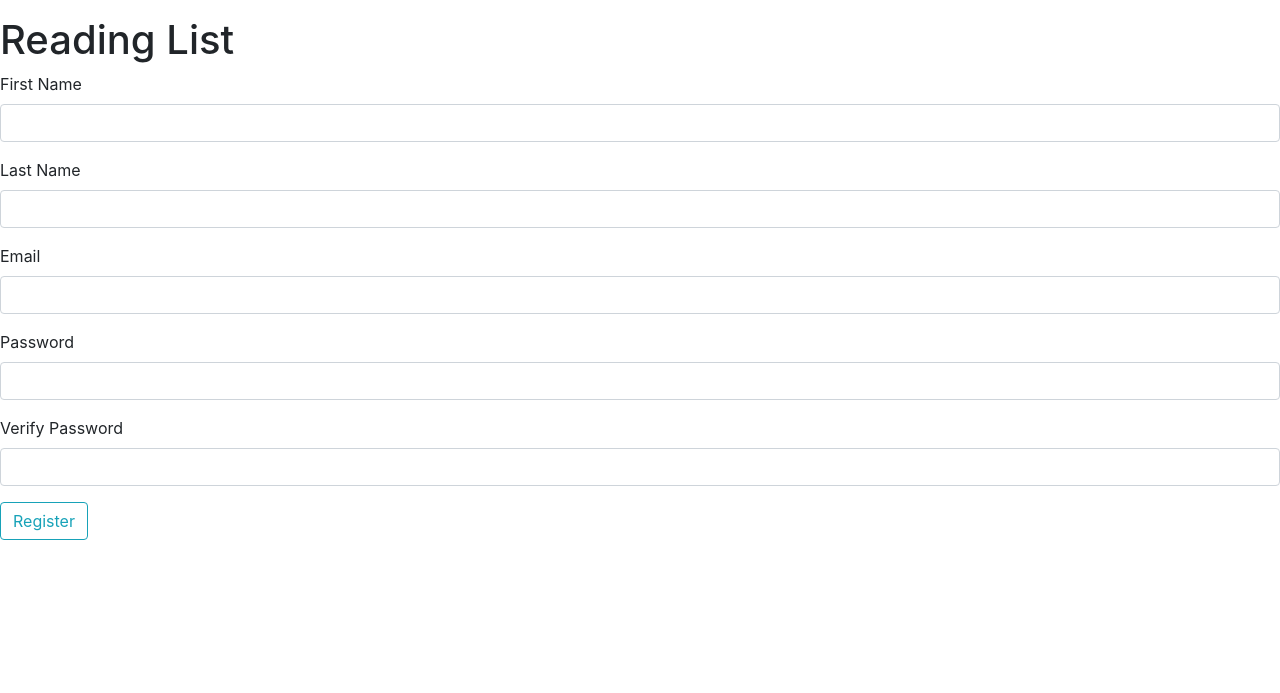
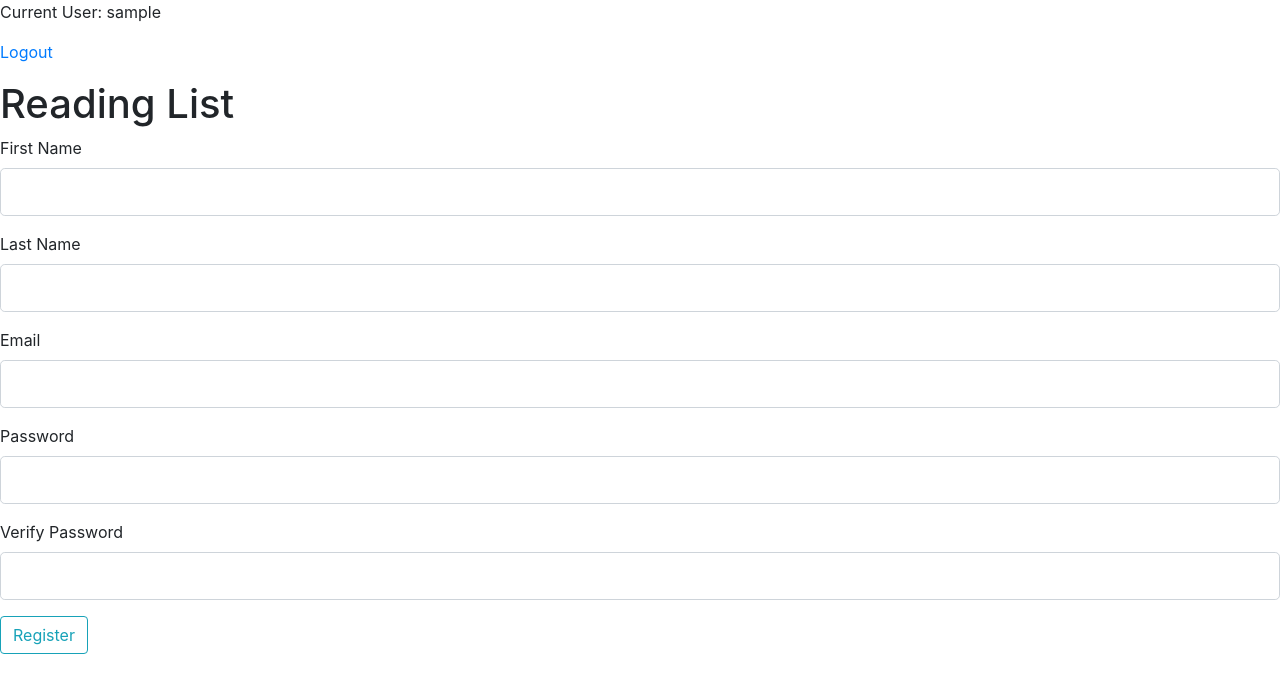
Before and after one commit to bearistotle/reading-list, a Flask app: template templates/register.html in a window 1280 px wide. Shown: the top 693 px of the page. Run offline with Flask 2, Linux system fonts and the light colour scheme; the template is opened without the code that fills it: values that come from a table or form of the project are taken from there, others are empty; the visitor is signed in with stand-in values (Sample User, id 1); some libraries are stand-ins or nearby versions.

Commit message:
Got log in, salting/hasing pws, registration (incl err display), and logout functioning.

```diff
--- a/forms.py
+++ b/forms.py
@@ -5,27 +5,30 @@ from wtforms.validators import InputRequired, Length, Email, EqualTo
 # TODO: Fix email validation on RegistrationForm
 
 class LoginForm(FlaskForm):
-    email = StringField('Email', validators=[InputRequired(message='Email is required.'),
-        Email(message='Not a valid email address.')])
-    password = StringField('Password', validators=[InputRequired(message='Password is required.')])
-    remember = BooleanField('Remember Me')
-    submit = SubmitField('Log In')
+    email = StringField("Email", validators=[InputRequired(),
+        Email(message="Not a valid email address.")])
+    password = PasswordField("Password", validators=[InputRequired()])
+    remember = BooleanField("Remember Me")
+    submit = SubmitField("Log In")
 
 class RegistrationForm(FlaskForm):
-    first_name = StringField('First Name', validators=[InputRequired(message='All fields are required.'), Length(min=3, max=20)])
-    last_name = StringField('Last Name', validators=[InputRequired(message='All fields are required.'), Length(min=3, max=40)])
-    email = StringField('Email', validators=[InputRequired(message='All fields are required.'),
-        Email(message='Not a valid email address.')])
-    password = PasswordField('Password', validators=[InputRequired(
-        message='All fields are required.'), Length(min=8, max=25,
-        message='Password must be between 8 and 25 characters.')])
-    confirm = PasswordField('Verify Password', validators=[InputRequired(
-        message='All fields are required.'), EqualTo('password',
-        message='Passwords don\'t match.')])
-    submit = SubmitField('Register')
+    first_name = StringField("First Name", validators=[InputRequired(),
+        Length(min=3, max=20)])
+    last_name = StringField("Last Name", validators=[InputRequired(),
+        Length(min=3, max=40)])
+    email = StringField("Email", validators=[InputRequired(),
+        Email(message="Not a valid email address.")])
+    password = PasswordField("Password", validators=[InputRequired(),
+        Length(min=8, max=25, message="""Password must be between 8 and 25
+            characters.""")])
+    confirm = PasswordField("Verify Password", validators=[InputRequired(),
+        EqualTo("password", message="Passwords don't match.")])
+    submit = SubmitField("Register")
 
 class AddBookForm(FlaskForm):
-    title = StringField('Title', validators=[InputRequired(), Length(min=3, max=150)])
-    author = StringField('Author (Last, First)', validators=[InputRequired(), Length(min=3, max=120)])
-    isbn = IntegerField('ISBN', validators=[Length(min=10, max=13)])
-    submit = SubmitField('Add Book')
+    title = StringField("Title", validators=[InputRequired(),
+        Length(min=3, max=150)])
+    author = StringField("Author (Last, First)", validators=[InputRequired(),
+        Length(min=3, max=120)])
+    isbn = IntegerField("ISBN", validators=[Length(min=10, max=13)])
+    submit = SubmitField("Add Book")
--- a/main.py
+++ b/main.py
@@ -7,86 +7,92 @@ from werkzeug import security
 from app import db, app
 from models import User, Book
 from forms import LoginForm, RegistrationForm
-
+from hashutils import check_pw_hash
 
 #routes: index, reading now, coming up, full list, settings (sub settings
 # options for weights, categories, priorities, ratios?), subscribable
 # reading lists, . . .
 
 
-@app.route('/', methods=['GET', 'POST'])
-@app.route('/home', methods=['GET', 'POST'])
+@app.route("/", methods=["GET", "POST"])
+@app.route("/home", methods=["GET", "POST"])
 def home():
-    email = session['user']
+    email = session["user"]
     user = User.query.filter_by(email=email).first()
     current_list = Book.query.filter_by(reader=user.id)
-    return render_template('home.html')
+    return render_template("home.html")
 
 @app.before_request
 def require_login():
-    if not ('user' in session or request.endpoint in ['login', 'register']):
-        return redirect('/login')
+    if not ("user" in session or request.endpoint in ["login", "register"]):
+        return redirect("/login")
 
-@app.route('/login', methods=['GET', 'POST'])
+@app.route("/login", methods=["GET", "POST"])
 def login():
     form = LoginForm()
-    if request.method == 'GET':
-        return render_template('login.html', title='Log In', form=form)
+    if request.method == "GET":
+        return render_template("login.html", title="Log In", form=form)
 
     else:
         email = form.email.data
         password = form.password.data
 
         if not User.query.filter_by(email=email):
-            flash('Invalid username or password.')
-            return render_template('login.html', title='Log In', form=form)
+            flash("Invalid username or password.")
+            return render_template("login.html", title="Log In", form=form)
 
         user = User.query.filter_by(email=email).first()
 
 
-        if not security.check_password_hash(user.hashed_pass, password):
-            flash('Invalid username or password.')
-            return render_template('login.html', title='Log In', form=form)
+        if not check_pw_hash(password, user.pw_hash):
+            flash("Invalid username or password.")
+            return render_template("login.html", title="Log In", form=form)
 
-        session['user'] = email
-        return redirect('/')
+        session["user"] = email
+        return redirect("/")
 
-@app.route('/register', methods=['GET', 'POST'])
+@app.route("/register", methods=["GET", "POST"])
 def register():
 
     form = RegistrationForm()
 
-    if request.method == 'GET':
-        return render_template('register.html', title='Register', form=form)
+    if request.method == "GET":
+        return render_template("register.html", title="Register", form=form)
 
-    if request.method == 'POST':
+    if form.validate_on_submit():
 
-        if form.validate_on_submit():
-            email = form.email.data
+        first_name = form.first_name.data
+        last_name = form.last_name.data
+        email = form.email.data
+        password = form.password.data
 
-            # final step in validation: unique email/not existing user
-            if User.query.filter_by(email=email).first():
-                flash('A user with that email address already exists!')
-                return render_template('register.html', title='Register', form=form)
+        # final step in validation: unique email/not existing user
+        if User.query.filter_by(email=email).first():
+            flash("A user with that email address already exists!")
+            return render_template("register.html", title="Register", form=form)
 
-            else:
+        else:
+            # password hashed by constructor of User model
+            user = User(first_name, last_name, email, password)
+            db.session.add(user)
+            db.session.commit()
 
-                # generate hash to store in db instead of password
-                hashed_pass = security.generate_password_hash(form.password.data, method='pbkdf2:sha256', salt_length=16)
+            flash(f"Account created for {email}!")
+            session["user"] = email
+            return redirect(url_for("home"))
+
+    else:
+        for field, errors in form.errors.items():
+            for error in errors:
+                flash(f"Error! {error}")
+
+        return render_template("register.html", title="Register", form=form)
+
+@app.route("/logout", methods=["GET"])
+def logout():
+    del session["user"]
+    return redirect(url_for("login"))
 
 
-                user = User(form.first_name.data, form.last_name.data, email, hashed_pass)
-                db.session.add(user)
-                db.session.commit()
-
-                flash(f'Account created for {email}!')
-                session['user'] = email
-                return redirect(url_for('home'))
-
-        else:
-            return render_template('register.html', title='Register', form=form)
-
-
-
-if __name__ == '__main__':
+if __name__ == "__main__":
     app.run()
--- a/templates/base.html
+++ b/templates/base.html
@@ -10,13 +10,19 @@
 
 </head>
     <body>
+      {% if "user" in session %}
+        <p>Current User: {{ session["user"] }}</p>
+      {% endif %}
+      <a href="/logout"><p>Logout</p></a>
+      {% if get_flashed_messages() %}
         <ul>
-        {% for msg in get_flashed_messages() %}
-          <li>{{ msg }}</li>
-        {% endfor %}
+          {% for msg in get_flashed_messages() %}
+            <li class="alert alert-warning">{{ msg }}</li>
+          {% endfor %}
         </ul>
-        <h1>Reading List</h1>
-        {% block content %}
-        {% endblock %}
+      {% endif %}
+      <h1>Reading List</h1>
+      {% block content %}
+      {% endblock %}
     </body>
 </html>
--- a/templates/register.html
+++ b/templates/register.html
@@ -1,50 +1,31 @@
-{% extends 'base.html' %}
-<!--TODO: Finish updating form to display errors-->
+{% extends "base.html" %}
 {% block content %}
 <h2>{{ title }}</h2>
-<form method='POST' action=''>
+<form method="POST" action="">
   {{ form.hidden_tag() }}
-        <fieldset class='form-group'>
-            <div class='form-group'>
-              {{ form.first_name.label(class='form-control-label') }}
-              {% if form.first_name.errors %}
-                {{ form.first_name(class='form-control-label form-control-md is-invalid') }}
-                <div class='invalid-feedback'>
-                  {% for error in form.first_name.errors %}
-                    <span>{{ error }}</span>
-                  {% endfor %}
+  <fieldset class="form-group">
+      <div class="form-group">
+        {{ form.first_name.label(class="form-control-label") }}
+        {{ form.first_name(class="form-control form-control-lg") }}
       </div>
-              {% else %}
-                {{ form.first_name(class='form-control form-control-md') }}
-              {% endif %}
+      <div class="form-group">
+        {{ form.last_name.label(class="form-control-label") }}
+        {{ form.last_name(class="form-control form-control-lg") }}
       </div>
-            <div class='form-group'>
-              {{ form.last_name.label(class='form-control-label') }}
-              {% if form.last_name.errors %}
-                {{ form.last_name(class='form-control-label form-control-md is-invalid') }}
-                <div class='invalid-feedback'>
-                  {% for error in form.last_name.errors %}
-                    <span>{{ error }}</span>
-                  {% endfor %}
+      <div class="form-group">
+        {{ form.email.label(class="form-control-label") }}
+        {{ form.email(class="form-control form-control-lg") }}
       </div>
-              {% else %}
-                {{ form.last_name(class='form-control form-control-md') }}
-              {% endif %}
+      <div class="form-group">
+        {{ form.password.label(class="form-control-label") }}
+        {{ form.password(class="form-control form-control-lg") }}
       </div>
-            <div class='form-group'>
-              {{ form.email.label(class='form-control-label') }}
-              {{ form.email(class='form-control form-control-md') }}
+      <div class="form-group">
+        {{ form.confirm.label(class="form-control-label") }}
+        {{ form.confirm(class="form-control form-control-lg") }}
       </div>
-            <div class='form-group'>
-              {{ form.password.label(class='form-control-label') }}
-              {{ form.password(class='form-control form-control-md') }}
-            </div>
-            <div class='form-group'>
-              {{ form.confirm.label(class='form-control-label') }}
-              {{ form.confirm(class='form-control form-control-md') }}
-            </div>
-            <div class='form-group'>
-              {{ form.submit(class='btn btn-outline-info') }}
+      <div class="form-group">
+        {{ form.submit(class="btn btn-outline-info") }}
       </div>
   </fieldset>
 </form>
```
Also changed, not shown: app.py (+4 -4 lines), hashutils.py (added, +23 -0 lines), models.py (+8 -7 lines), templates/home.html (+4 -4 lines), templates/login.html (+15 -15 lines), 1 other file. Lines whose indentation alone changed are shown as unchanged.
